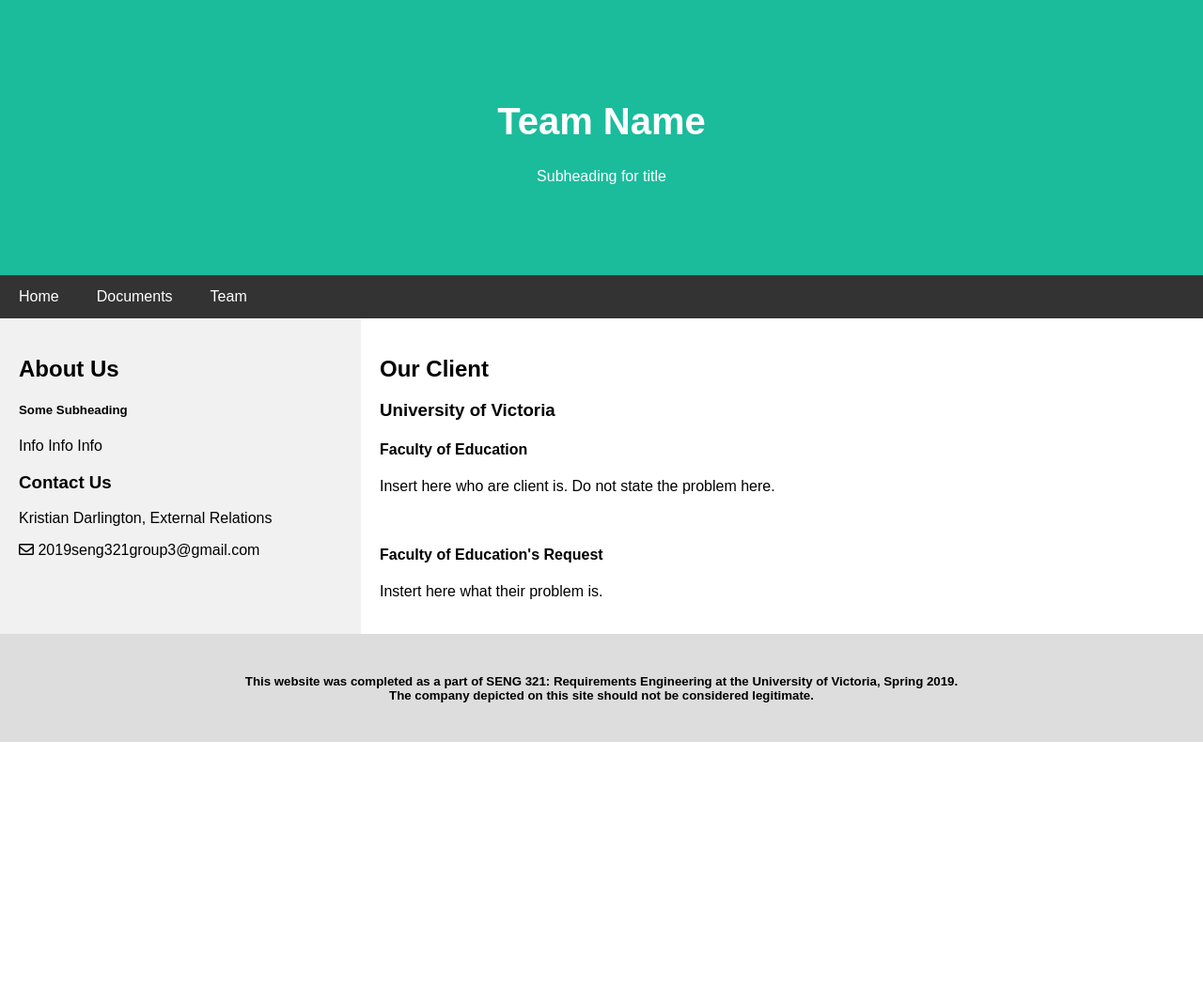
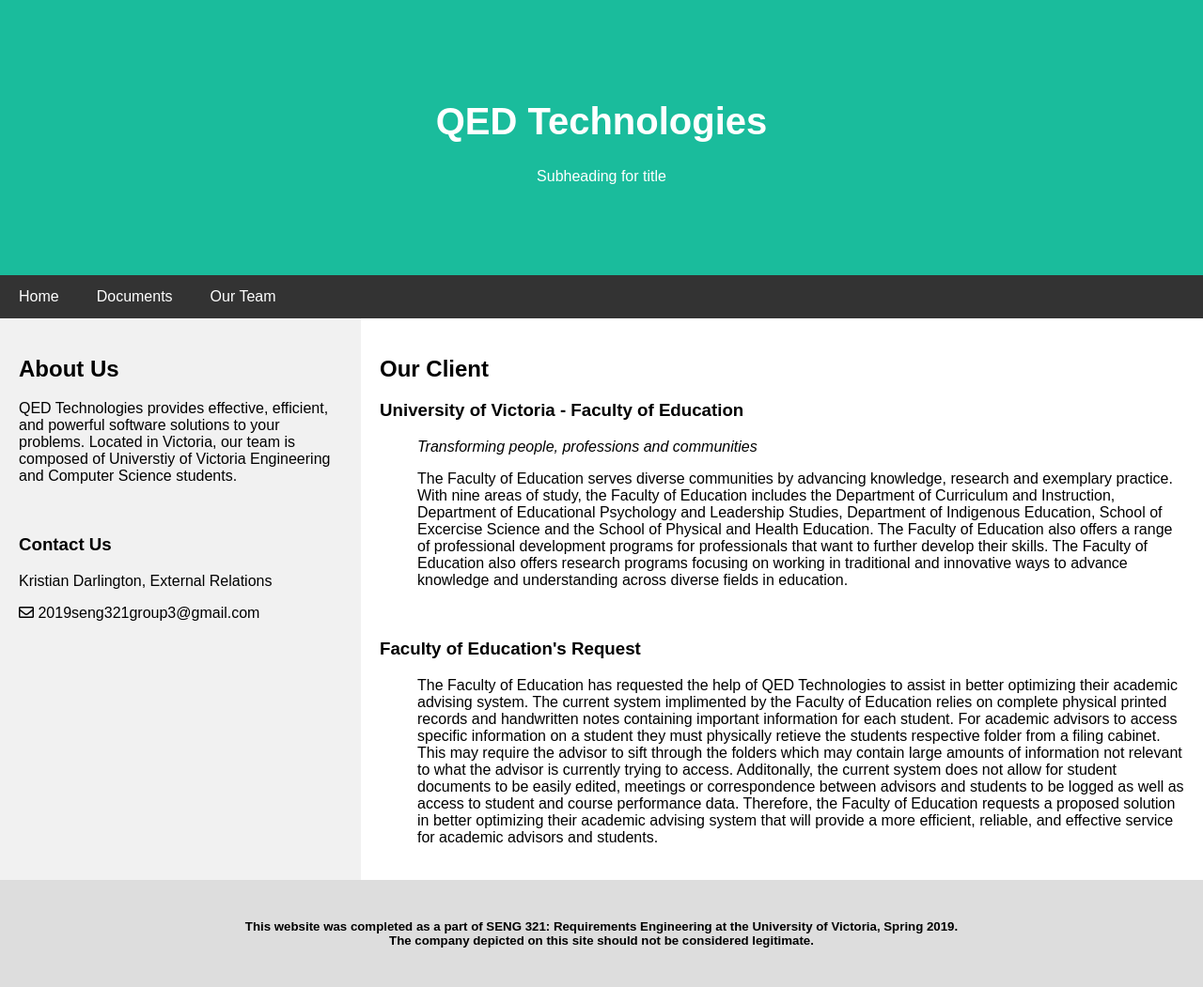
Before and after one commit to seng321group3/designer-site, a Jekyll site: the page built from index.html, in a window 1280 px wide. Shown: the whole page at 94% size. Built offline with Jekyll 4.4.1, drawn with Linux system fonts in a browser that asks for light colours; nearby versions of some CDN libraries; before the commit the page ends 900 px from its top, so only the background shows below that.

Commit message:
Added client info, added about us section, changed 'Team' to 'Our Team' in toolbar, centered header on doc and team page, updated team name

```diff
--- a/_data/navigation.yml
+++ b/_data/navigation.yml
@@ -8,5 +8,5 @@ nav_items:
 - name: Documents
   link: documents
 
-- name: Team
+- name: Our Team
   link: team
--- a/_layouts/default.html
+++ b/_layouts/default.html
@@ -14,7 +14,7 @@
     </head>
     <body>
         <div class="header">
-            <h1>Team Name</h1>
+            <h1>QED Technologies</h1>
             <p>Subheading for title</p>
         </div>
 
--- a/_sass/main.scss
+++ b/_sass/main.scss
@@ -66,6 +66,15 @@
     flex: 30%;
     background-color: #f1f1f1;
     padding: 20px;
+  }
+
+  /* indenting the body paragraphs on the main page */
+  .foe-body {
+    margin-left: 40px;
+  }
+
+  .foe-vision {
+    font-style: italic;
   }
 
   /* Main column */
@@ -143,6 +152,11 @@ img.rounded {
  * Team page
  */
 
+.subpage-header {
+  font-size: 35px;
+  text-align: center;
+}
+
 div.member-section {
     padding: 10px 0 10px 0;
 }
--- a/index.html
+++ b/index.html
@@ -1,35 +1,45 @@
 ---
 layout: default
-title: SENG 321 Client Site
+title: SENG 321 - Group 3 - Client Site
 ---
 
 <div class="row">
 
   <div class="side">
     <h2>About Us</h2>
-    <h5>Some Subheading</h5>
-    <!-- <div class="fakeimg" style="height:200px;">Image</div> -->
-    <p>Info Info Info</p>
-
+    <p>QED Technologies provides effective, efficient, and powerful software solutions to your problems. Located in Victoria, our team is composed of Universtiy of Victoria
+      Engineering and Computer Science students.</p>
+    <br>
     <h3>Contact Us</h3>
       <p>Kristian Darlington, External Relations</p>
       <i class="far fa-envelope"></i>
       <a class="member-email" href="mailto:{{member.email}}">2019seng321group3@gmail.com</a>
-    <!--<p>Just more info</p>
-    <div class="fakeimg" style="height:60px;">Image</div><br>
-    <div class="fakeimg" style="height:60px;">Image</div><br>
-    <div class="fakeimg" style="height:60px;">Image</div>-->
   </div>
 
   <div class="main">
     <h2>Our Client</h2>
-      <h3>University of Victoria</h3>
-        <h4>Faculty of Education</h4>
-          <p>Insert here who are client is. Do not state the problem here.</p>
-    <br>
-        <h4>Faculty of Education's Request</h4>
-    <!-- <div class="fakeimg" style="height:200px;">Image</div> -->
-          <p>Instert here what their problem is.</p>
+      <h3>University of Victoria - Faculty of Education</h3>
+        <p class="foe-vision foe-body">Transforming people, professions and communities</p>
+        <p class="foe-body">
+          The Faculty of Education serves diverse communities by advancing knowledge, research and exemplary practice. With nine areas of study,
+          the Faculty of Education includes the Department of Curriculum and Instruction, Department of Educational Psychology and Leadership
+          Studies, Department of Indigenous Education, School of Excercise Science and the School of Physical and Health Education. The Faculty of
+          Education also offers a range of professional development programs for professionals that want to further develop their skills. The
+          Faculty of Education also offers research programs focusing on working in traditional and innovative ways to advance knowledge and
+          understanding across diverse fields in education.
+        </p>
+      <br>
+      <h3>Faculty of Education's Request</h3>
+        <p class="foe-body">
+          The Faculty of Education has requested the help of QED Technologies to assist in better optimizing their academic advising system.
+          The current system implimented by the Faculty of Education relies on complete physical printed records and handwritten notes containing
+          important information for each student. For academic advisors to access specific information on a student they must physically retieve the
+          students respective folder from a filing cabinet. This may require the advisor to sift through the folders which may contain large amounts
+          of information not relevant to what the advisor is currently trying to access. Additonally, the current system does not allow for student documents
+          to be easily edited, meetings or correspondence between advisors and students to be logged as well as access to student and course performance
+          data. Therefore, the Faculty of Education requests a proposed solution in better optimizing their academic advising system that will provide a more
+          efficient, reliable, and effective service for academic advisors and students.
+        </p>
   </div>
 
 </div>
--- a/team.html
+++ b/team.html
@@ -4,8 +4,8 @@ layout: default
 
 <div class="main">
 
-    <h1>Team</h1>
-
+    <h1 class="subpage-header">Meet the Team</h1>
+    <hr/>
     <div class="flex-container flex-vcenter member-section">
         {% for member in site.data.team.members %}
         <div class="flex-6 center-content member-info">
```
